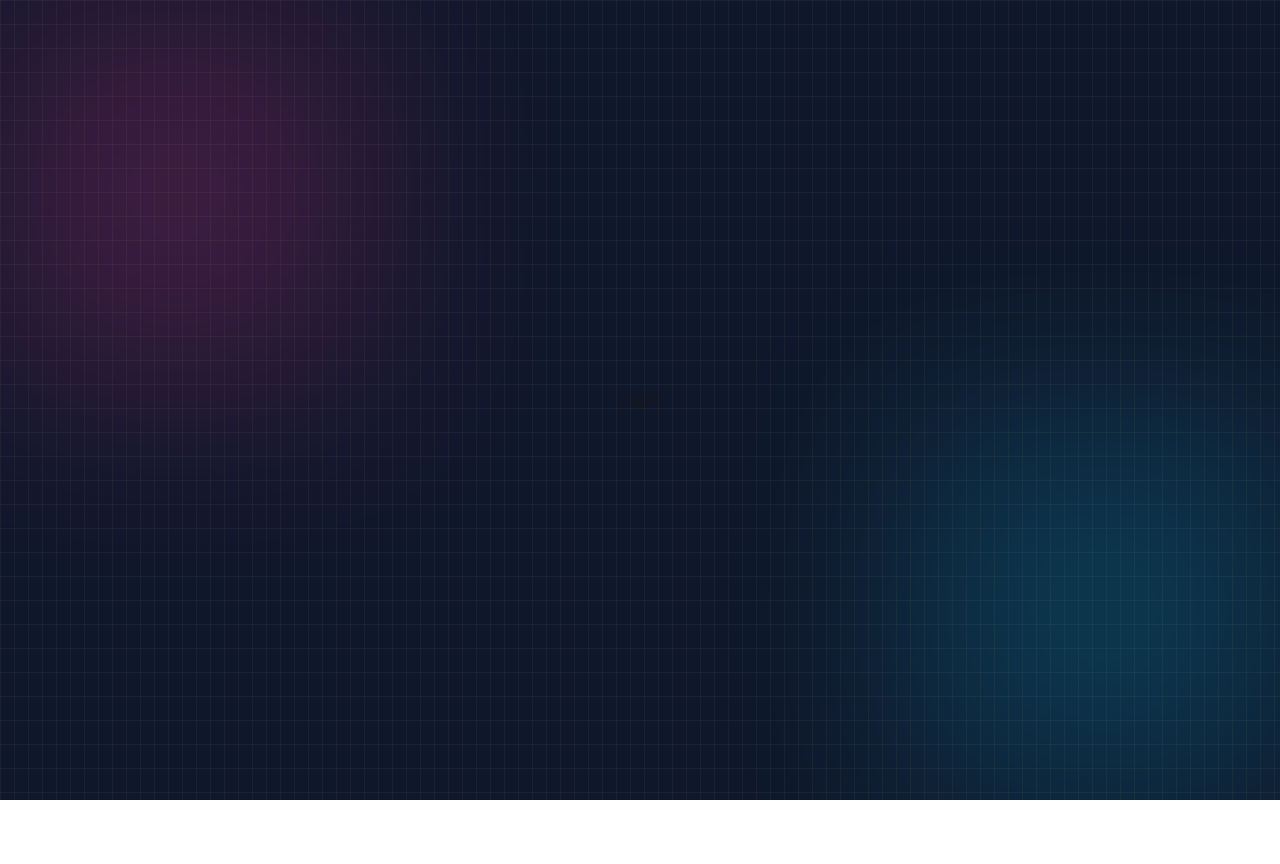
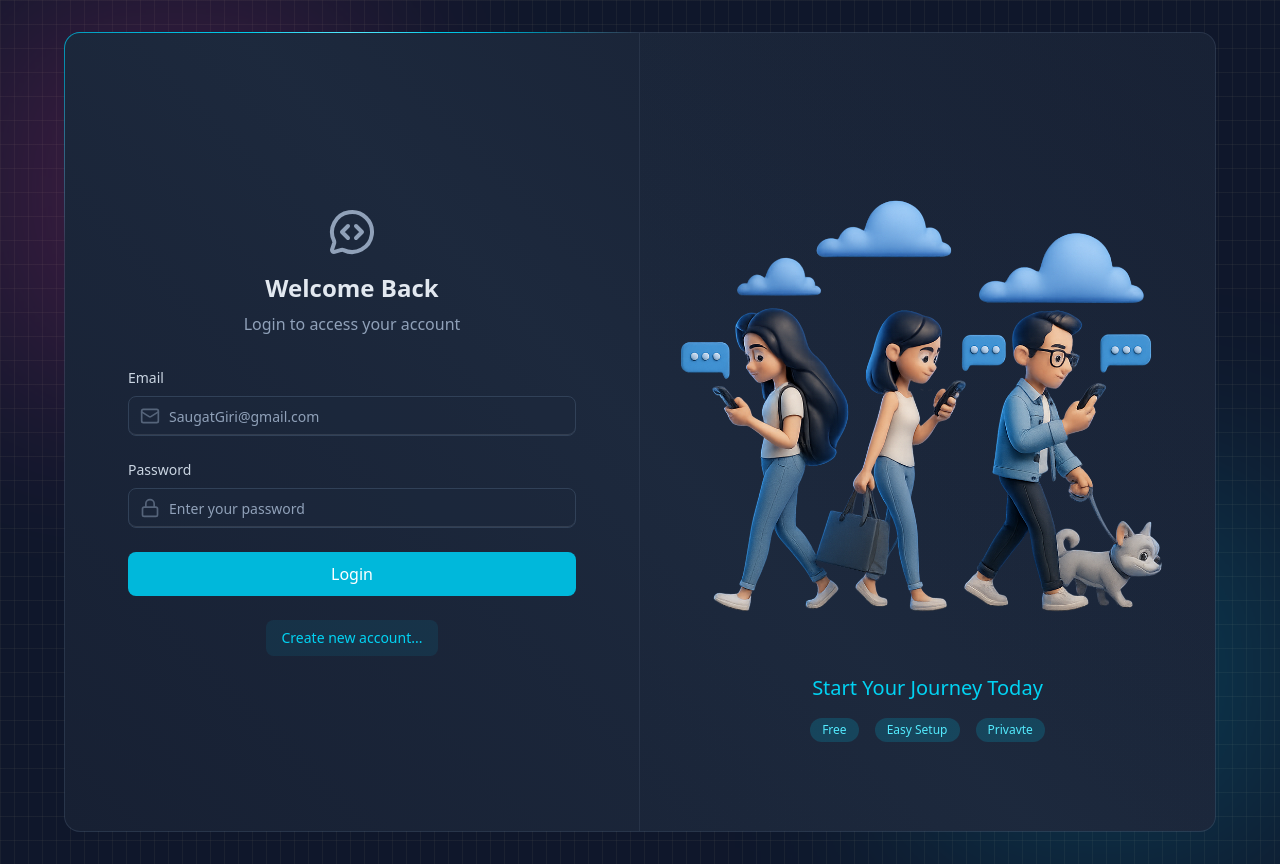
Before and after one commit to saugat1070/chatify, a React (Vite) app in the folder fronted/: page /login in a window 1280 px wide. Before the commit the page ends 800 px from the top, so only its background shows below. Built offline with nearby package versions, Linux system fonts and the light colour scheme; no server answers.

Commit message:
Login setup complete

```diff
--- a/fronted/src/Store/userAuth.js
+++ b/fronted/src/Store/userAuth.js
@@ -5,6 +5,7 @@
     authUser: null,
     isCheckingAuth : true,
     isSignUp : false,
+    isLogin : false,
     checkAuth : async ()=>{
         try {
             // const res = await axios.get("http://localhost:3000/api/auth/check");
@@ -35,5 +36,21 @@
         finally{
             set({isSignUp : false})
         }
+    },
+    login : async (formData)=>{
+        set({isLogin : true})
+        try {
+            const res = await axiosInstance.post("/auth/login",formData);
+            if(res.status == 200){
+                set({authUser : res.data})
+                toast.success("Login successfully 😉");
+            }
+        } catch (error) {
+            console.log(error)
+            toast.error(error?.response?.data?.message);
+        }
+        finally{
+            set({isLogin : false})
+        }
     }
 }));
--- a/fronted/src/pages/Login.jsx
+++ b/fronted/src/pages/Login.jsx
@@ -1,9 +1,128 @@
-import React from 'react'
+import React, { useState } from "react";
+import { useAuthStore } from "../Store/userAuth";
+import BorderAnimatedContainer from "../components/BorderAnimated";
+import {
+  MessageCircleCodeIcon,
+  LockIcon,
+  MailIcon,
+  UserIcon,
+  LoaderIcon,
+  Loader,
+} from "lucide-react";
+import { Link } from "react-router";
+function Login() {
+  const [formData, setFormData] = useState({
+      fullName: "",
+      email: "",
+      password: "",
+    });
+    const { login, isLogin } = useAuthStore();
+    const handleSubmit = (event) => {
+      event.preventDefault();
+      login(formData);
+      setFormData(() => ({
+        fullName: "",
+        email: "",
+        password: "",
+      }));
+    };
+  return (
+    <div className="w-full flex items-center justify-center p-4 bg-slate-900">
+      <div className="relative w-full max-w-6xl  md:h-[800px] h-[650px]">
+        <BorderAnimatedContainer>
+          <div className="w-full flex flex-col md:flex-row">
+            {/* FORM-COLUMN - LEFT SIDE */}
+            <div className="md:w-1/2 p-8 flex items-center justify-center md:border-r border-slate-600/30">
+              {/* message icon - create account */}
+              <div className="w-full max-w-md">
+                <div className="text-center mb-8">
+                  <MessageCircleCodeIcon className="w-12 h-12 mx-auto text-slate-400 mb-4" />
+                  <h2 className="text-2xl font-bold text-slate-200 mb-2">
+                   Welcome Back
+                  </h2>
+                  <p className="text-slate-400">Login to access your account</p>
+                </div>
+                {/* Login FORM */}
+                <form onSubmit={handleSubmit} className="space-y-6">
+                  {/* for email */}
+                  <div>
+                    <label className="auth-input-label">Email</label>
+                    <div className="relative">
+                      <MailIcon className="auth-input-icon" />
+                      <input
+                        type="email"
+                        value={formData.email}
+                        onChange={(e) =>
+                          setFormData({ ...formData, email: e.target.value })
+                        }
+                        className="input"
+                        placeholder="SaugatGiri@gmail.com"
+                      />
+                    </div>
+                  </div>
+                  {/* password-input */}
+                  <div>
+                    <label className="auth-input-label">Password</label>
+                    <div className="relative">
+                      <LockIcon className="auth-input-icon" />
+                      <input
+                        type="password"
+                        value={formData.password}
+                        onChange={(e) =>
+                          setFormData({ ...formData, password: e.target.value })
+                        }
+                        className="input"
+                        placeholder="Enter your password"
+                      />
+                    </div>
+                  </div>
+                  {/* submit button */}
+                  <button
+                    className="auth-btn"
+                    type="submit"
+                    disabled={isLogin}
+                  >
+                    {isLogin ? (
+                      <LoaderIcon className="w-full h-5 animate-spin text-center" />
+                    ) : (
+                      "Login"
+                    )}
+                  </button>
+                </form>
 
-function Login() {
-  return (
-    <div>Login</div>
-  )
+                {/* redirect the login */}
+                <div className="mt-6 text-center">
+                  <Link to="/signup" className="auth-link">
+                    Create new account...
+                  </Link>
+                </div>
+              </div>
+            </div>
+            {/* FORM-ILLUSTRATION - RIGHT SIDE */}
+            <div className="hidden md:w-1/2 md:flex items-center justify-center p-6 bg-gradient-to-bl from-slate-800/20 to-transparent">
+              <div>
+                <img
+                  src="/signup.png"
+                  alt="people using mobile devices"
+                  className="w-full h-auto object-contain"
+                />
+                <div className="mt-6 text-center">
+                  <h3 className="text-xl font-medium text-cyan-400">
+                    Start Your Journey Today
+                  </h3>
+                  <div className="mt-4 flex justify-center gap-4">
+                    <span className="auth-badge">Free</span>
+                    <span className="auth-badge">Easy Setup</span>
+                    <span className="auth-badge">Privavte</span>
+                  </div>
+                </div>
+              </div>
+            </div>
+          </div>
+        </BorderAnimatedContainer>
+      </div>
+    </div>
+  );
 }
 
 export default Login
```
